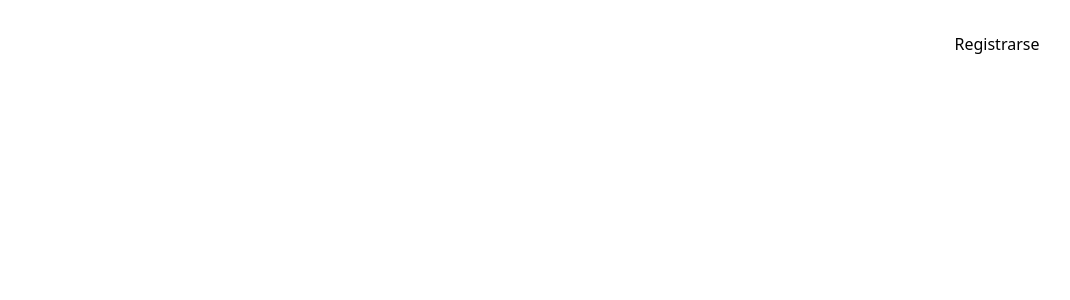
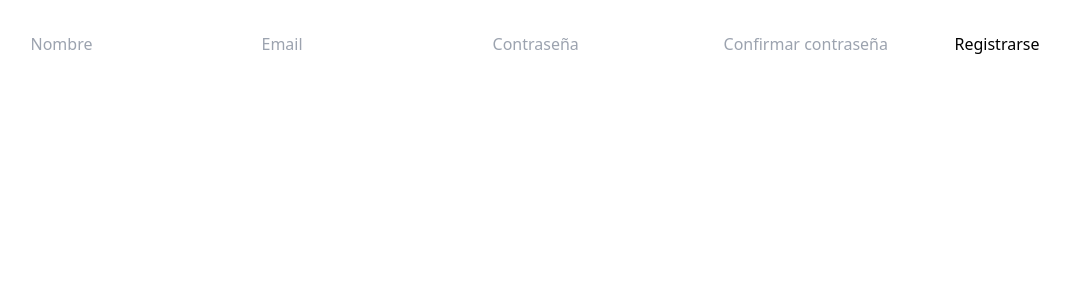
Before and after one commit to No-Country/s10-07-t-express-react-slack, a React (Vite) app in the folder frontend/: page /register in a window 1280 px wide. Shown: the top 300 px of the page, without its empty margins (105-1175 px from the left). Built offline with nearby package versions, Linux system fonts and the light colour scheme; no server answers.

Commit message:
add logic at register form

```diff
--- a/frontend/src/components/auth/Form.tsx
+++ b/frontend/src/components/auth/Form.tsx
@@ -6,6 +6,7 @@ import jwt_decode from "jwt-decode";
 import { Register, Errors } from './interfaces';
 import { validationErrors } from './utils';
 import io from 'socket.io-client'
+import axios from 'axios';
 
 const register = {
   fullName: "",
@@ -27,7 +28,7 @@ const Form: React.FC = () => {
     socket.on("message", (message: string) => {
       console.log(message);
     })
-  }, []);
+  }, [message]);
 
   const handleChange = (e: React.ChangeEvent<HTMLInputElement>)  => {
     setRegisterTemplate({ ...registerTemplate, [e.target.name]: e.target.value });
@@ -41,12 +42,17 @@ const Form: React.FC = () => {
     e.preventDefault()
     try {
       if (!Object.entries(errors).length){
+
+        const response = await axios.post("http://localhost:3001/user", registerTemplate)
+        console.log(response)
+
         setRegisterTemplate(register)
-        return redirect("/")
+        window.location.href = "/"
       }else{
         throw new Error("")
       }
     } catch (error) {
+      console.log(error)
       alert("error")
     }
   }
@@ -54,13 +60,13 @@ const Form: React.FC = () => {
   return(
     <>
       <form onSubmit={handleSubmit} className='flex flex-col '>
-        <input className='border' name='fullName'  value={registerTemplate.fullName} onChange={handleChange} type='text'/>
+        <input className='border' name='fullName'  placeholder='Nombre' value={registerTemplate.fullName} onChange={handleChange} type='text'/>
         {errors && <span className="text-red-600 font-semibold">{errors?.fullName}</span>}
-        <input className='border' name='email'  value={registerTemplate.email} onChange={handleChange} type='email'/>
+        <input className='border' name='email'  placeholder='Email' value={registerTemplate.email} onChange={handleChange} type='email'/>
         {errors && <span className="text-red-600 font-semibold">{errors?.email}</span>}
-        <input className='border' name='password'  value={registerTemplate.password} onChange={handleChange} type='password'/>
+        <input className='border' name='password'  placeholder='Contraseña' value={registerTemplate.password} onChange={handleChange} type='password'/>
         {errors && <span className="text-red-600 font-semibold">{errors?.password}</span>}
-        <input className='border' name='confirmPassword'  value={registerTemplate.confirmPassword} onChange={handleChange} type='password'/>
+        <input className='border' name='confirmPassword'  placeholder='Confirmar contraseña' value={registerTemplate.confirmPassword} onChange={handleChange} type='password'/>
         {errors && <span className="text-red-600 font-semibold">{errors?.confirmPassword}</span>}
         <button type='submit'>Registrarse</button>
 
```
